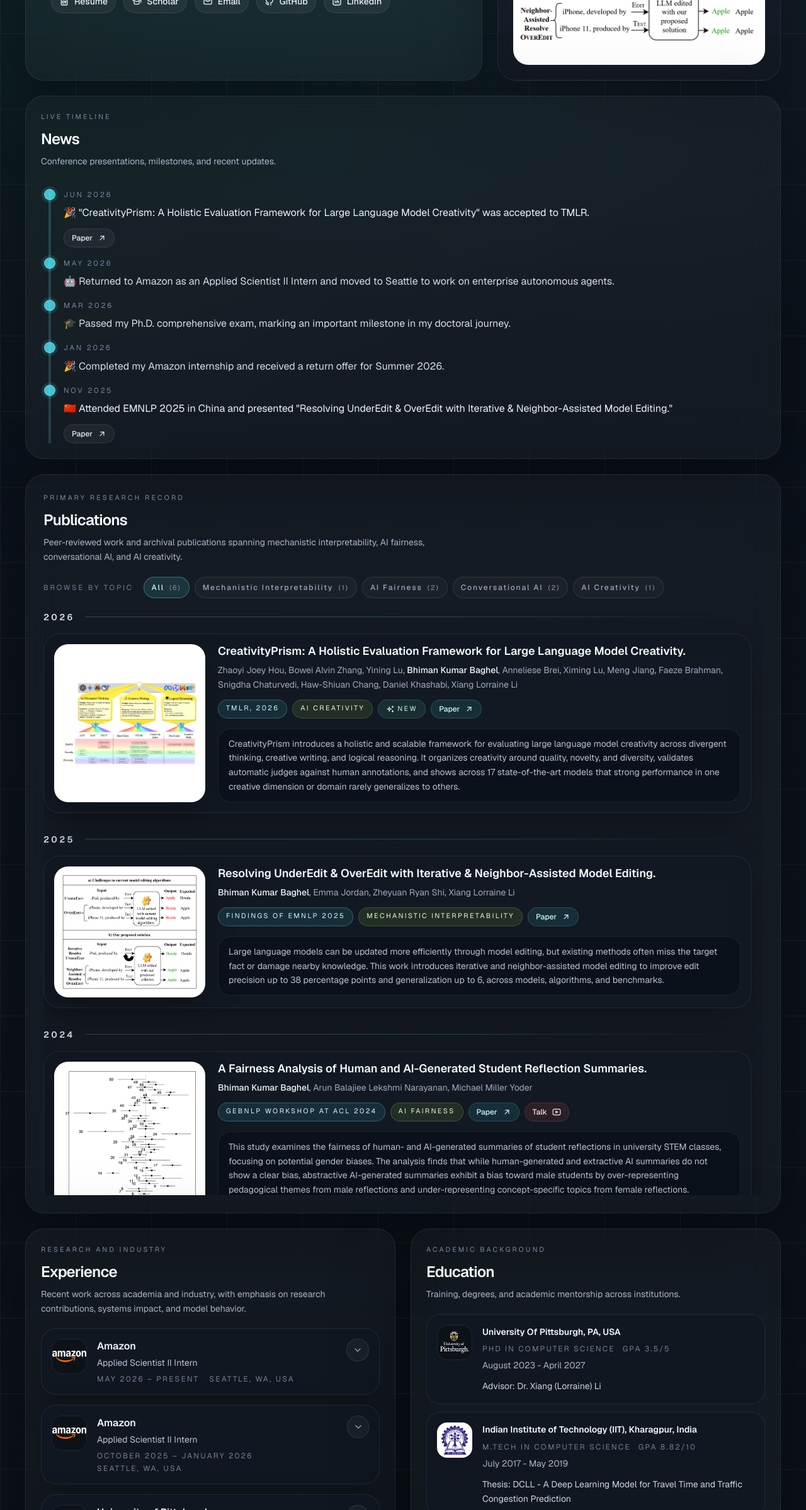
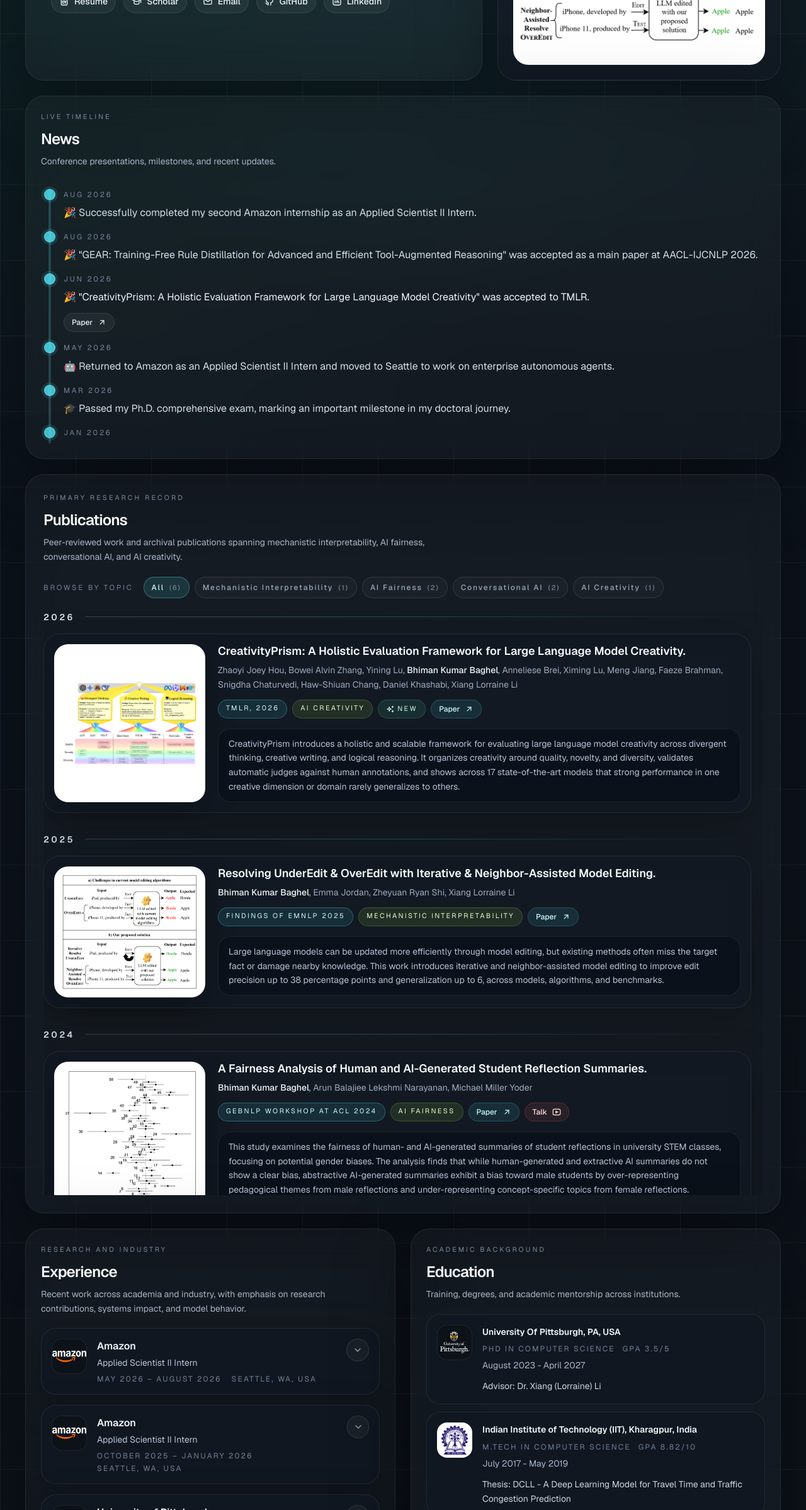
Before and after one commit to bhimanbaghel/bhimanbaghel.github.io, a Next.js app: page / in a window 1280 px wide. Shown: the part 667-3065 px from the top of the page at 63% size. Built offline with nearby package versions, Linux system fonts and the light colour scheme.

Commit message:
Update internship and publication news

```diff
--- a/src/data/experience.ts
+++ b/src/data/experience.ts
@@ -14,7 +14,7 @@
     id: 1,
     company: "Amazon",
     position: "Applied Scientist II Intern",
-    duration: "May 2026 – Present",
+    duration: "May 2026 – August 2026",
     location: "Seattle, WA, USA",
     logo: "/amazon.png",
     description: [
--- a/src/data/news.ts
+++ b/src/data/news.ts
@@ -1,6 +1,14 @@
 import type { NewsItem } from "@/components/ui/news-list";
 
 export const NEWS: NewsItem[] = [
+  {
+    date: "Aug 2026",
+    text: "🎉 Successfully completed my second Amazon internship as an Applied Scientist II Intern.",
+  },
+  {
+    date: "Aug 2026",
+    text: `🎉 "GEAR: Training-Free Rule Distillation for Advanced and Efficient Tool-Augmented Reasoning" was accepted as a main paper at AACL-IJCNLP 2026.`,
+  },
   {
     date: "Jun 2026",
     text: `🎉 "CreativityPrism: A Holistic Evaluation Framework for Large Language Model Creativity" was accepted to TMLR.`,
```
